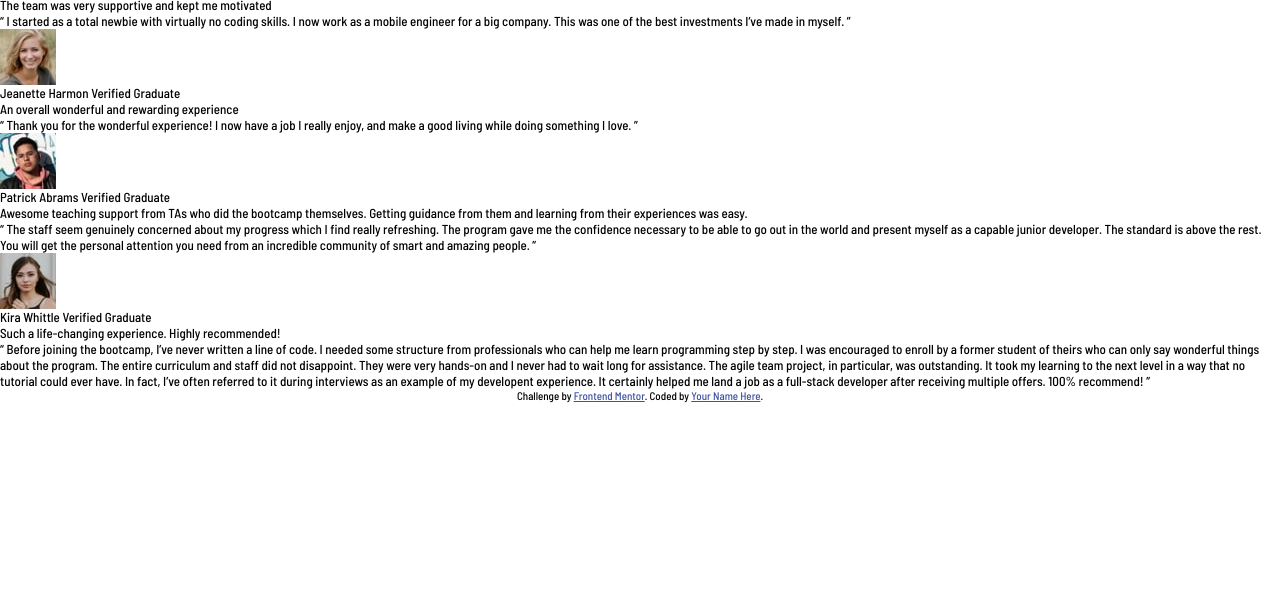
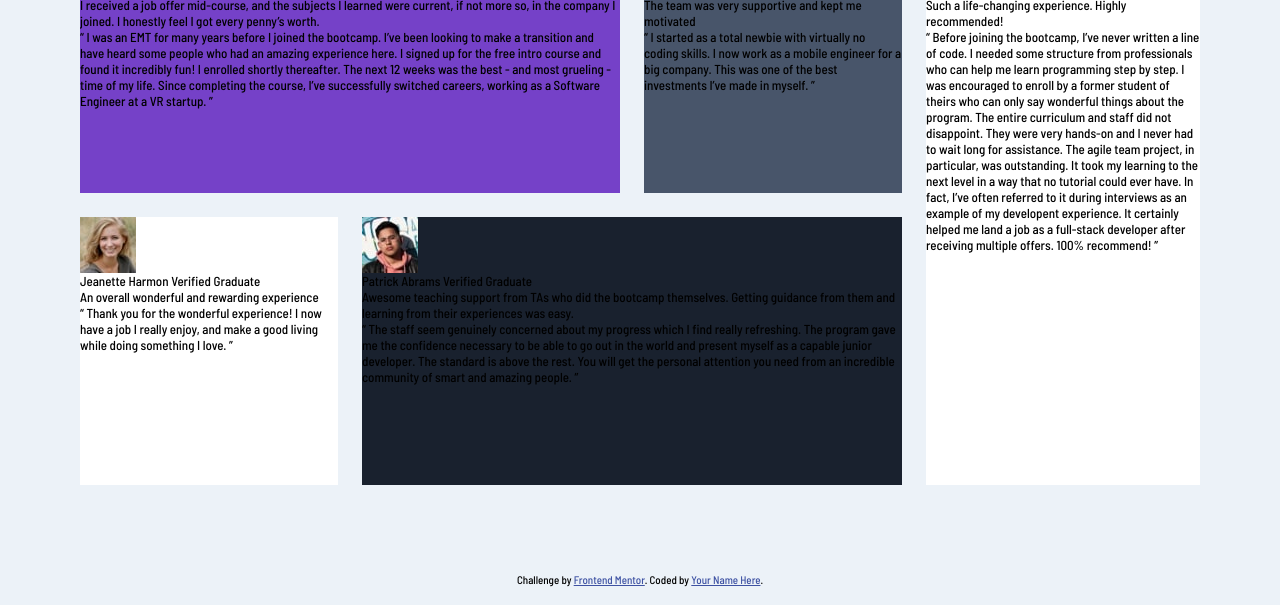
Before and after one commit to Joscha-Goetz/Testemonials-Grid-Section-Main-FM, a plain HTML site: page index.html in a window 1280 px wide. Shown: the part 195-800 px from the top of the page. Drawn offline with Linux system fonts and the light colour scheme.

Commit message:
basic grid design ready

```diff
--- a/index.html
+++ b/index.html
@@ -13,9 +13,10 @@
   <title>Frontend Mentor | [Challenge Name Here]</title>
 </head>
 <body>
+  <div class="main">
     <div class="wrapper">
       <div class="wrapper__left-side">
-      <div class="card">
+        <div class="card blue">
           <div class="card__header">
             <img src="images/image-daniel.jpg" alt="Daniel Clifford">
             <div class="person-info">
@@ -35,7 +36,7 @@
             the course, I’ve successfully switched careers, working as a Software Engineer at a VR startup. ”
           </p>
         </div>
-      <div class="card">
+        <div class="card gray">
           <div class="card__header">
             <img src="images/image-jonathan.jpg" alt="Jonathan Walter">
             <div class="header__person-info">
@@ -49,7 +50,7 @@
             for a big company. This was one of the best investments I’ve made in myself. ”
           </p>
         </div>
-      <div class="card">
+        <div class="card white">
           <div class="card__header">
             <img src="images/image-jeanette.jpg" alt="Jeanette Harmon">
             <div class="header__person-info">
@@ -63,7 +64,7 @@
             while doing something I love. ”
           </p>
         </div>
-      <div class="card">
+        <div class="card black">
           <div class="card__header">
             <img src="images/image-patrick.jpg" alt="Patrick Abrams">
             <div class="header__person-info">
@@ -83,7 +84,7 @@
           </p>
         </div>
       </div>
-    <div class="card">
+      <div class="card white">
         <div class="card__header">
           <img src="images/image-kira.jpg" alt="Kira Whittle">
           <div class="header__person-info">
@@ -104,6 +105,7 @@
         </p>
       </div>
     </div>
+  </div>
 
   <div class="attribution">
     Challenge by <a href="https://www.frontendmentor.io?ref=challenge" target="_blank">Frontend Mentor</a>.
--- a/style.css
+++ b/style.css
@@ -21,7 +21,59 @@ OWN CODE
   --verified-graduate: hsla(210, 46%, 95%, 50%);
   --paragraph: hsla(210, 46%, 95%, 70%);
 }
+
+/* *frame */
 body {
+  /* font-styles */
   font-size: 13px;
   font-family: 'Barlow Semi Condensed', sans-serif;
+  /* attribution handling and centering main */
+  padding-top: 2rem;
+  display: grid;
+  grid-template-rows: 1fr 2rem;
+  /* color */
+  background: var(--light-grayish-blue);
 }
+.main {
+  display: grid;
+  justify-content: center;
+  align-items: center;
+}
+.wrapper {
+  /* dimensions */
+  width: 70rem;
+  height: 70vh;
+
+  /* *grid */
+  overflow: hidden;
+  display: grid;
+  grid-template-columns: 3fr 1fr;
+  gap: 1.5rem;
+}
+.wrapper__left-side {
+  display: grid;
+  grid-template: 1fr 1fr / 1fr 1fr 1fr;
+  gap: 1.5rem;
+}
+.wrapper__left-side > .blue {
+  grid-column-start: 1;
+  grid-column-end: 3;
+}
+.wrapper__left-side > .black {
+  grid-column-start: 2;
+  grid-column-end: 4;
+}
+
+/* *cards */
+.blue {
+  background-color: var(--moderate-violet);
+}
+.gray {
+  background-color: var(--very-dark-grayish-blue);
+}
+.white {
+  background-color: var(--white);
+}
+.black {
+  background-color: var(--very-dark-blackish-blue);
+}
```
Lines whose indentation alone changed are shown as unchanged.
